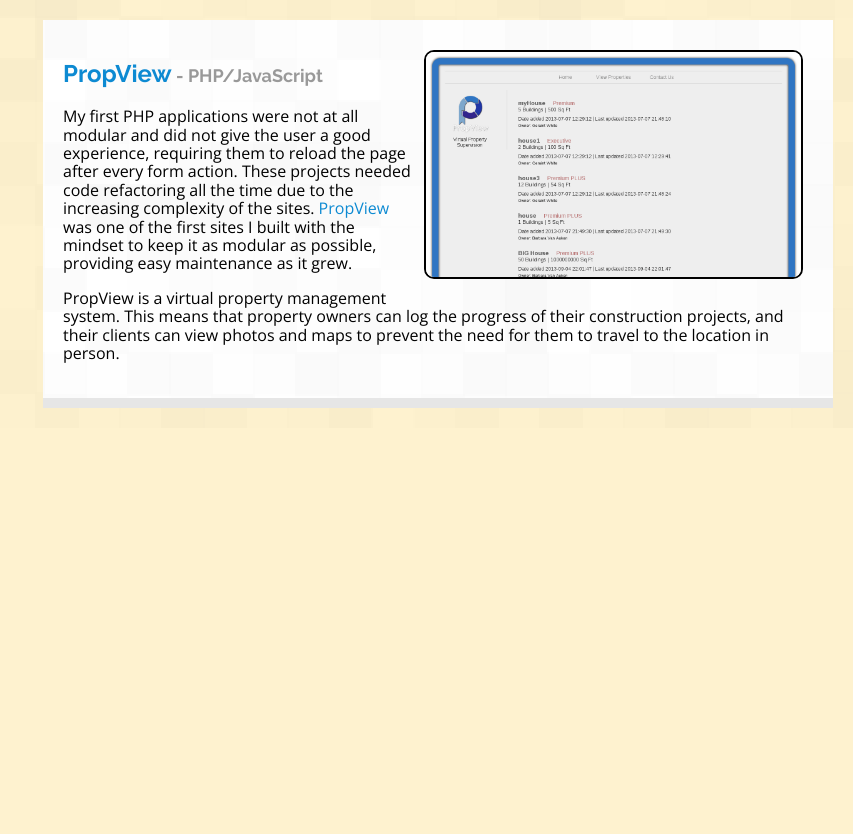
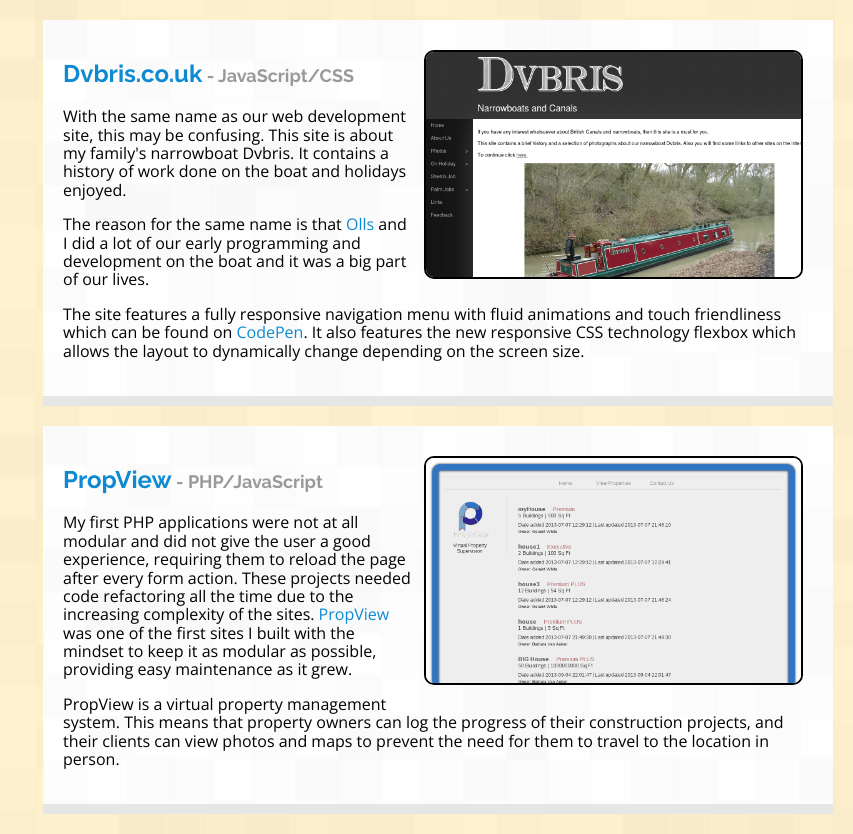
Before and after one commit to geraintwhite/geraintwhite.co.uk, a website: page src/index.html in a window 1280 px wide. Shown: the part 1194-2028 px from the top of the page, without its empty margins (427-1280 px from the left). Before the commit the page ends 1622 px from the top, so only its background shows below. Drawn offline with nearby package versions, Linux system fonts and the light colour scheme; no server answers.

Commit message:
Added dvbris.co.uk section

```diff
--- a/src/index.html
+++ b/src/index.html
@@ -77,6 +77,14 @@
     </article>
 
     <article>
+      <img src="images/dvbris.co.uk.png" alt="Screenshot of dvbris.co.uk">
+      <h2><a href="http://dvbris.co.uk" target="_blank">Dvbris.co.uk</a><span class="lang">JavaScript/CSS</span></h2>
+      <p>With the same name as our web development site, this may be confusing. This site is about my family's narrowboat Dvbris. It contains a history of work done on the boat and holidays enjoyed.</p>
+      <p>The reason for the same name is that <a href="http://oliverfaircliff.com" target="_blank">Olls</a> and I did a lot of our early programming and development on the boat and it was a big part of our lives.</p>
+      <p>The site features a fully responsive navigation menu with fluid animations and touch friendliness which can be found on <a href="http://codepen.io/grit96/pen/twpLF" target="_blank">CodePen</a>. It also features the new responsive CSS technology flexbox which allows the layout to dynamically change depending on the screen size.</p>
+    </article>
+
+    <article>
       <img src="images/PropView.png" alt="Screenshot of PropView">
       <h2><a href="http://mypropview.com" target="_blank">PropView</a><span class="lang">PHP/JavaScript</span></h2>
       <p>My first PHP applications were not at all modular and did not give the user a good experience, requiring them to reload the page after every form action. These projects needed code refactoring all the time due to the increasing complexity of the sites. <a href="http://mypropview.com" target="_blank">PropView</a> was one of the first sites I built with the mindset to keep it as modular as possible, providing easy maintenance as it grew.</p>
```
